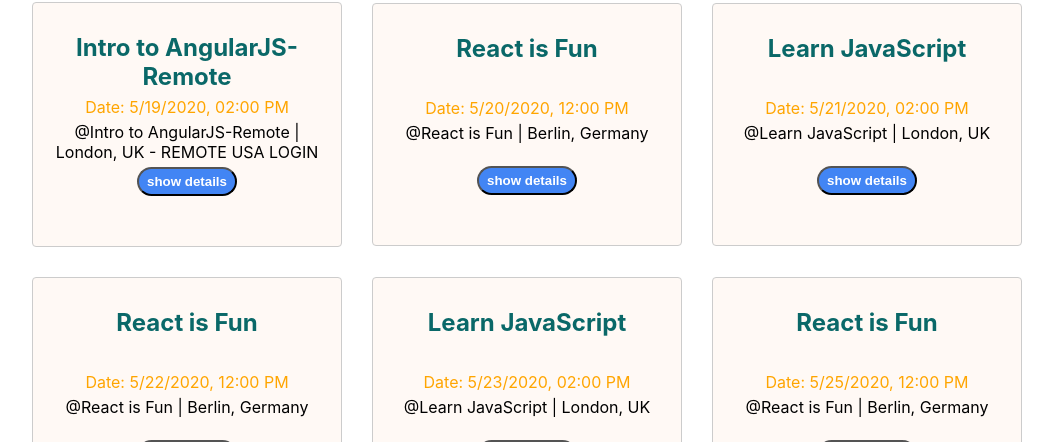
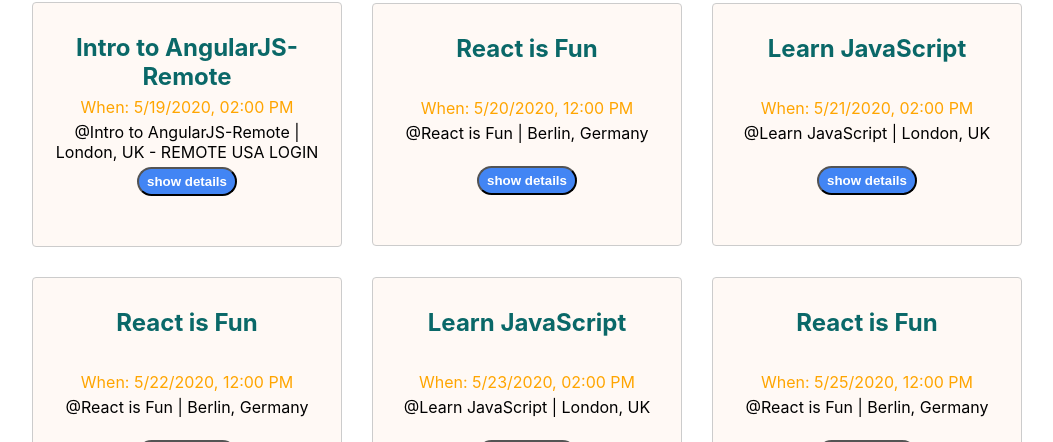
Before and after one commit to fredpasqua/meet, a React (Create React App) app: page / in a window 1280 px wide. Shown: the part 192-634 px from the top of the page, without its empty margins (113-1166 px from the left). Built offline with nearby package versions, Linux system fonts and the light colour scheme.

Commit message:
change event date label to WHEN

```diff
--- a/src/Event.js
+++ b/src/Event.js
@@ -28,7 +28,7 @@
           <div className="event-basics">
             <h2 className="event-title">{event.summary}</h2>
             <p className="eventDateTime">
-              Date: {""}
+              When: {""}
               {new Date(event.start.dateTime).toLocaleTimeString([], {
                 year: "numeric",
                 month: "numeric",
```
